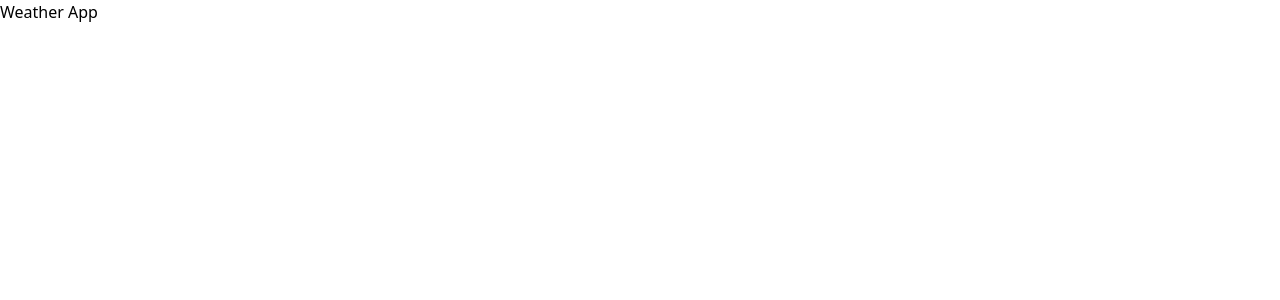
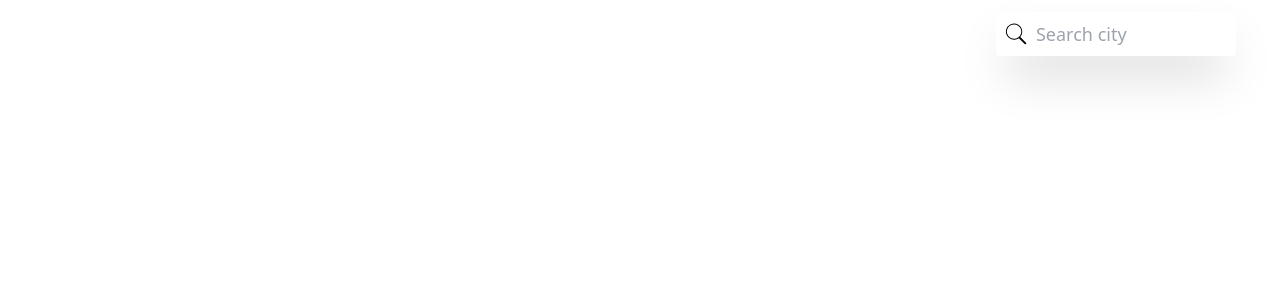
Before and after one commit to tinsudessalegn/weather-forcast-app, a React (Vite) app: page / in a window 1280 px wide. Shown: the top 300 px of the page. Built offline with nearby package versions, Linux system fonts and the light colour scheme.

Commit message:
defining nav items: search and nav links

```diff
--- a/src/App.jsx
+++ b/src/App.jsx
@@ -1,10 +1,30 @@
-
+import { useState } from "react"
+import search from './assets/icons/search.svg'
 
 function App() {
-
+  const [city, setCity] = useState('')
+  const submitCity = ()=> {
+    setCity('')
+  }
   return (
     <>
-      Weather App
+      <div className='w-full h-screen text-white px-8'>
+        <nav className='w-full p-3 flex justify-between items-center'>
+          <h1 className='font-bold tracking-wide text-3xl'>Weather App</h1>
+          <h3 className='font-bold tracking-wide text-xl'> Favorite Cities</h3>
+
+          <div className='bg-white w-[15rem] overflow-hidden shadow-2xl rounded flex items-center p-2 gap-2'>
+          <img src={search} alt="search" className='w-[1.5rem] h-[1.5rem]' />
+          <input  onKeyUp={(e)=> {
+                    if(e.key === 'Enter'){
+                      submitCity()
+                    }
+                  }}
+                  placeholder='Search city' className='focus:outline-none w-full text-[#212121] text-lg' value={city}
+                  onChange={e => setCity(e.target.value)}/>
+          </div>
+        </nav>
+      </div>
     </>
   )
 }
```
